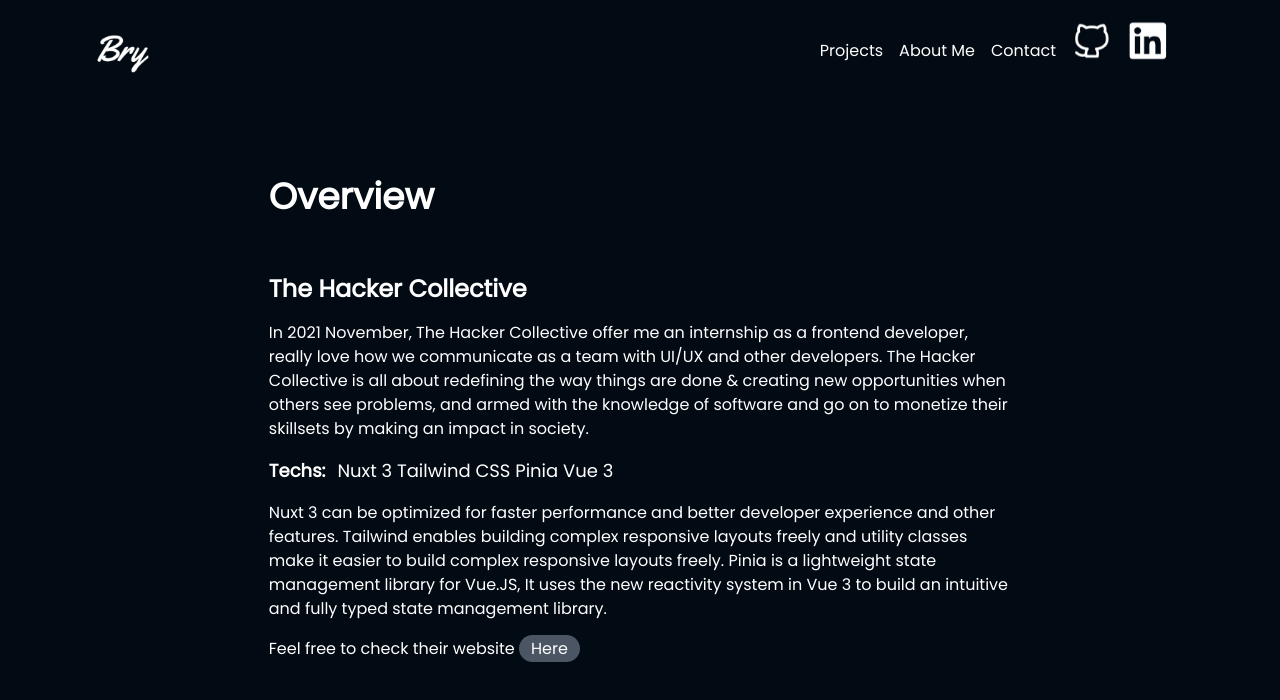
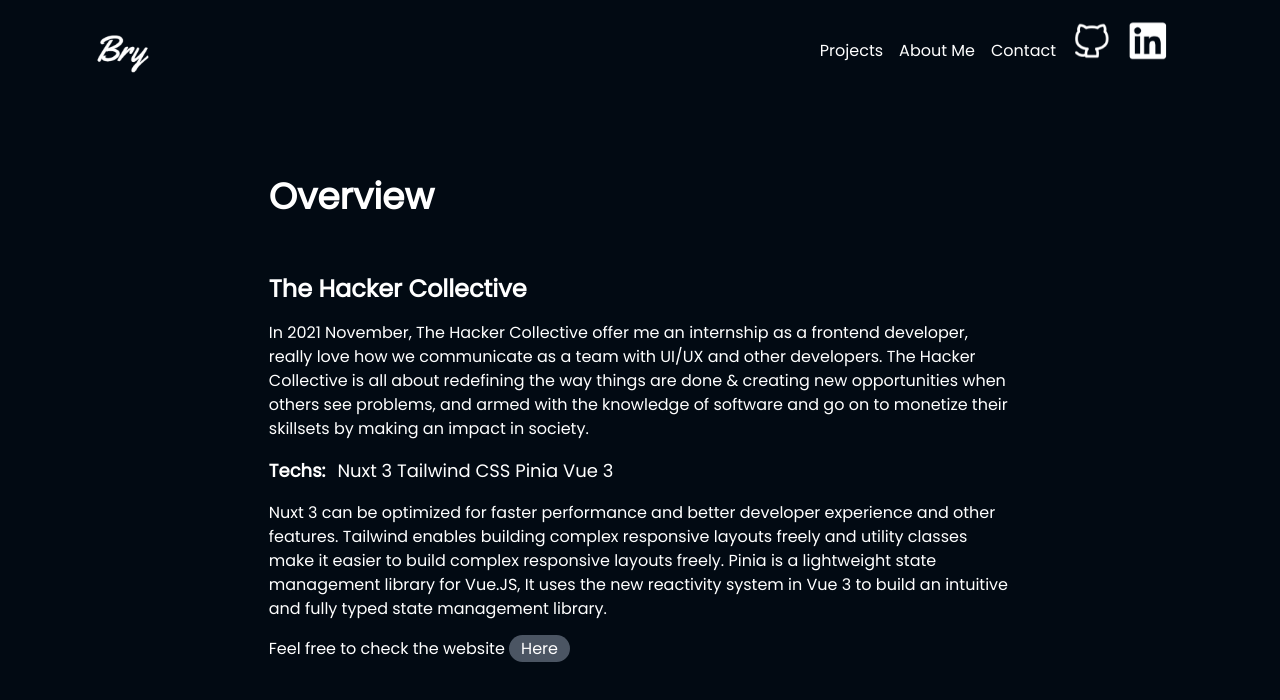
Before and after one commit to Shoko118/vue-portfolio, a Vue app: page /project/1 in a window 1280 px wide. Shown: the top 700 px of the page. Built offline with nearby package versions, Linux system fonts and the light colour scheme.

Commit message:
update in projectin.vue

```diff
--- a/src/pages/ProjectIn.vue
+++ b/src/pages/ProjectIn.vue
@@ -28,7 +28,7 @@
           </div>
           <p class="text-base">{{ p2 }}</p>
           <p>
-            Feel free to check their website
+            Feel free to check the website
             <a class="text-md bg-gray-600 hover:bg-gray-500 rounded-full px-3 py-0.5" :href="hrefs">Here</a>
           </p>
         </div>
```
